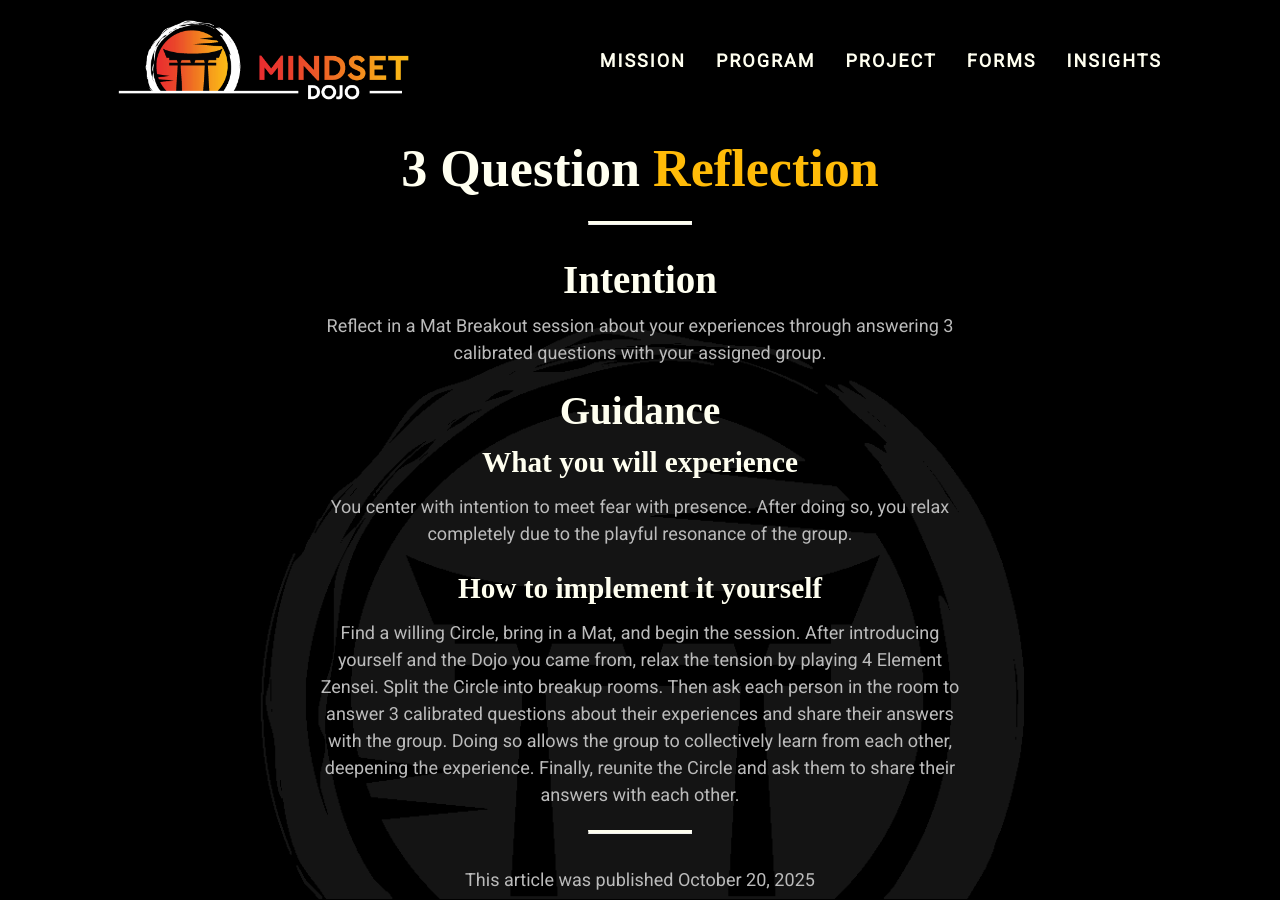
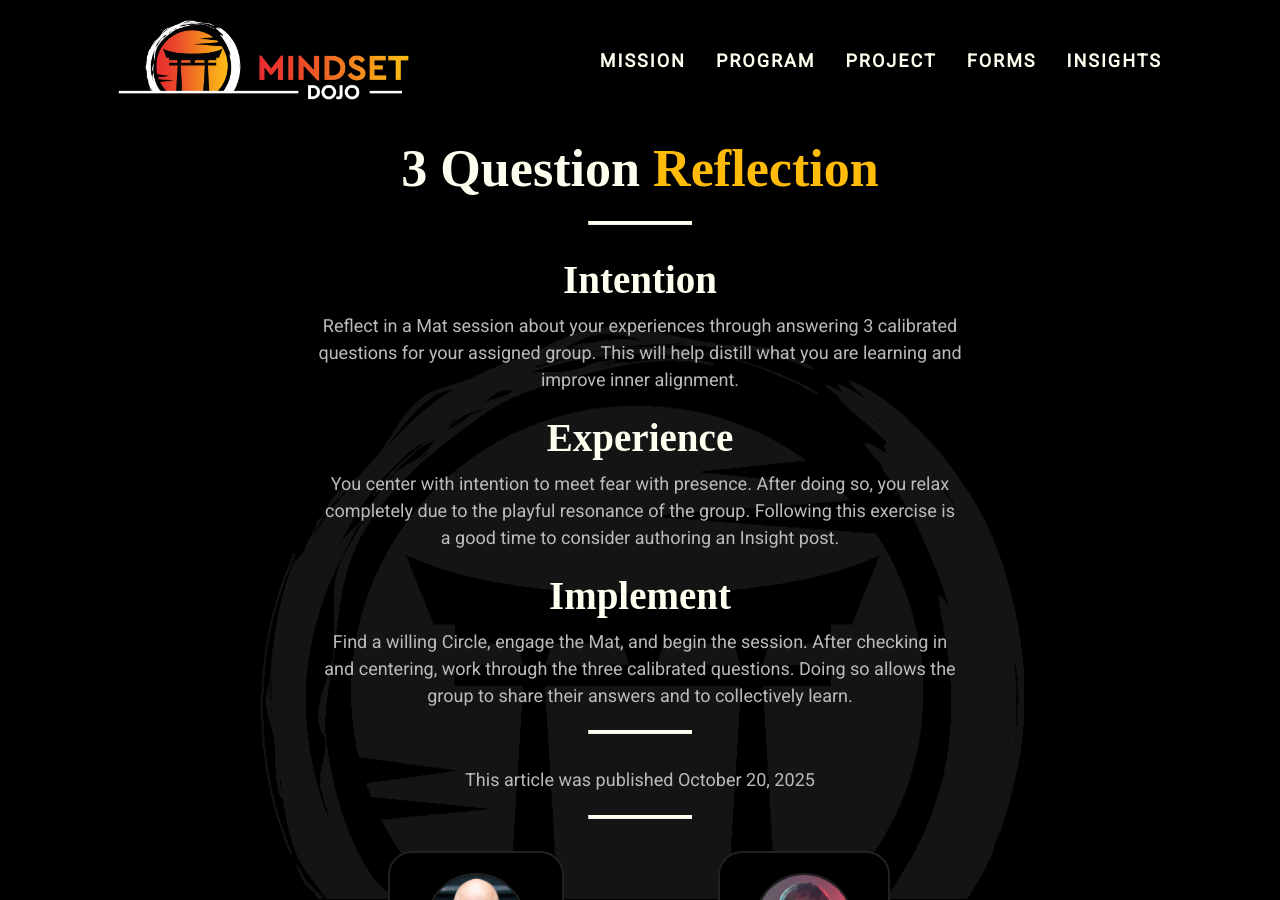
Before and after one commit to mindset-dojo/mindset-dojo.github.io, a Jekyll site: the page built from _forms/2025-10-20-3-question-reflection.md, in a window 1280 px wide and 900 px high. Built offline with Jekyll 4.4.1, drawn with Linux system fonts in a browser that asks for light colours; some web fonts are replaced.

Commit message:
refactor(3-question-reflection): distill language.

```diff
--- a/_forms/2025-10-20-3-question-reflection.md
+++ b/_forms/2025-10-20-3-question-reflection.md
@@ -16,14 +16,12 @@ excerpt: "Reflect in a Mat Breakout session about your experiences through answe
 
 ## Intention
 
-Reflect in a Mat Breakout session about your experiences through answering 3 calibrated questions with your assigned group.
+Reflect in a Mat session about your experiences through answering 3 calibrated questions for your assigned group. This will help distill what you are learning and improve inner alignment.
 
-## Guidance
+## Experience
 
-### What you will experience
+You center with intention to meet fear with presence. After doing so, you relax completely due to the playful resonance of the group. Following this exercise is a good time to consider authoring an Insight post.
 
-You center with intention to meet fear with presence. After doing so, you relax completely due to the playful resonance of the group.
+## Implement
 
-### How to implement it yourself
-
-Find a willing Circle, bring in a Mat, and begin the session. After introducing yourself and the Dojo you came from, relax the tension by playing 4 Element Zensei. Split the Circle into breakup rooms. Then ask each person in the room to answer 3 calibrated questions about their experiences and share their answers with the group. Doing so allows the group to collectively learn from each other, deepening the experience. Finally, reunite the Circle and ask them to share their answers with each other.
+Find a willing Circle, engage the Mat, and begin the session. After checking in and centering, work through the three calibrated questions. Doing so allows the group to share their answers and to collectively learn.
```
